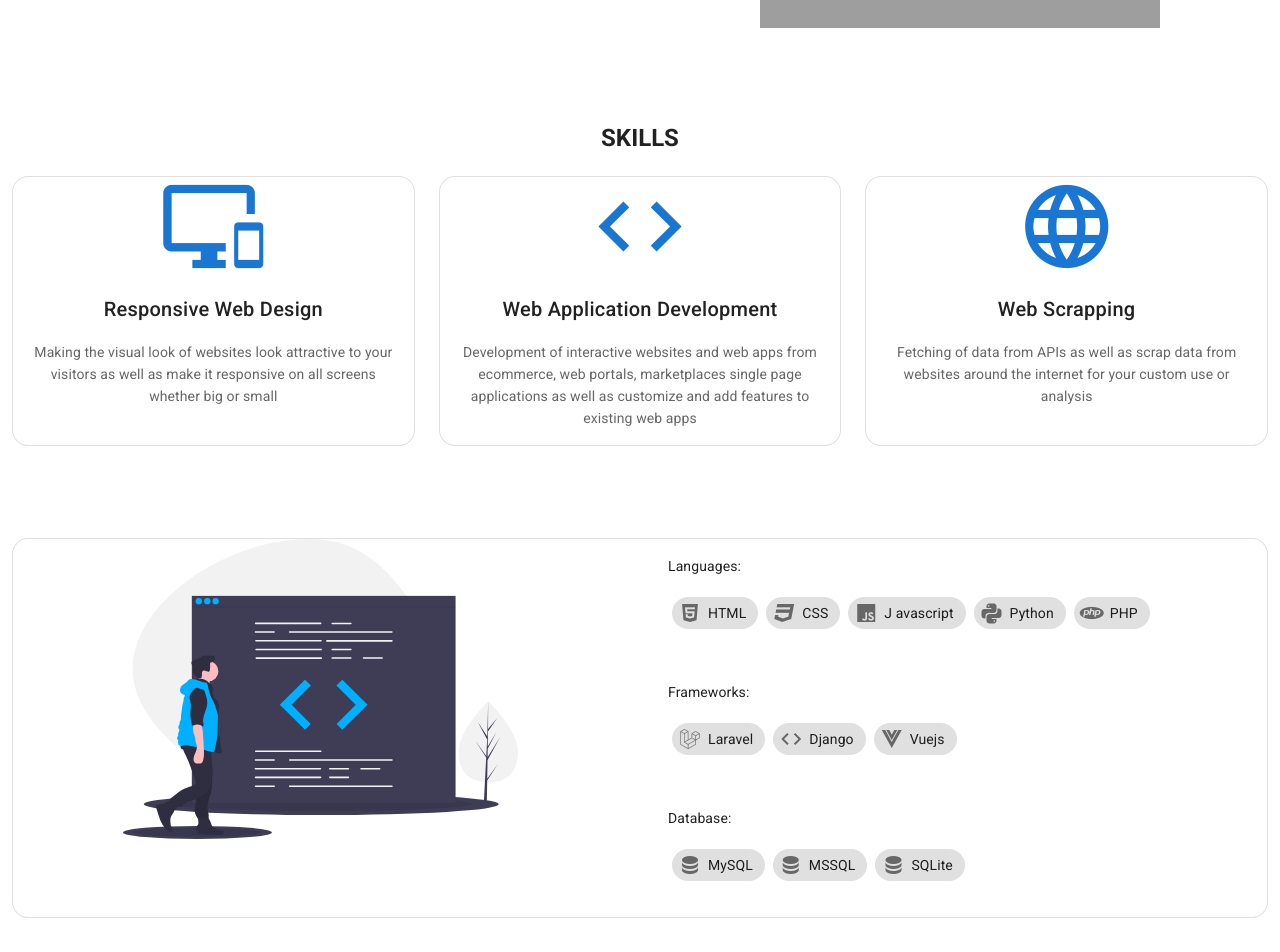
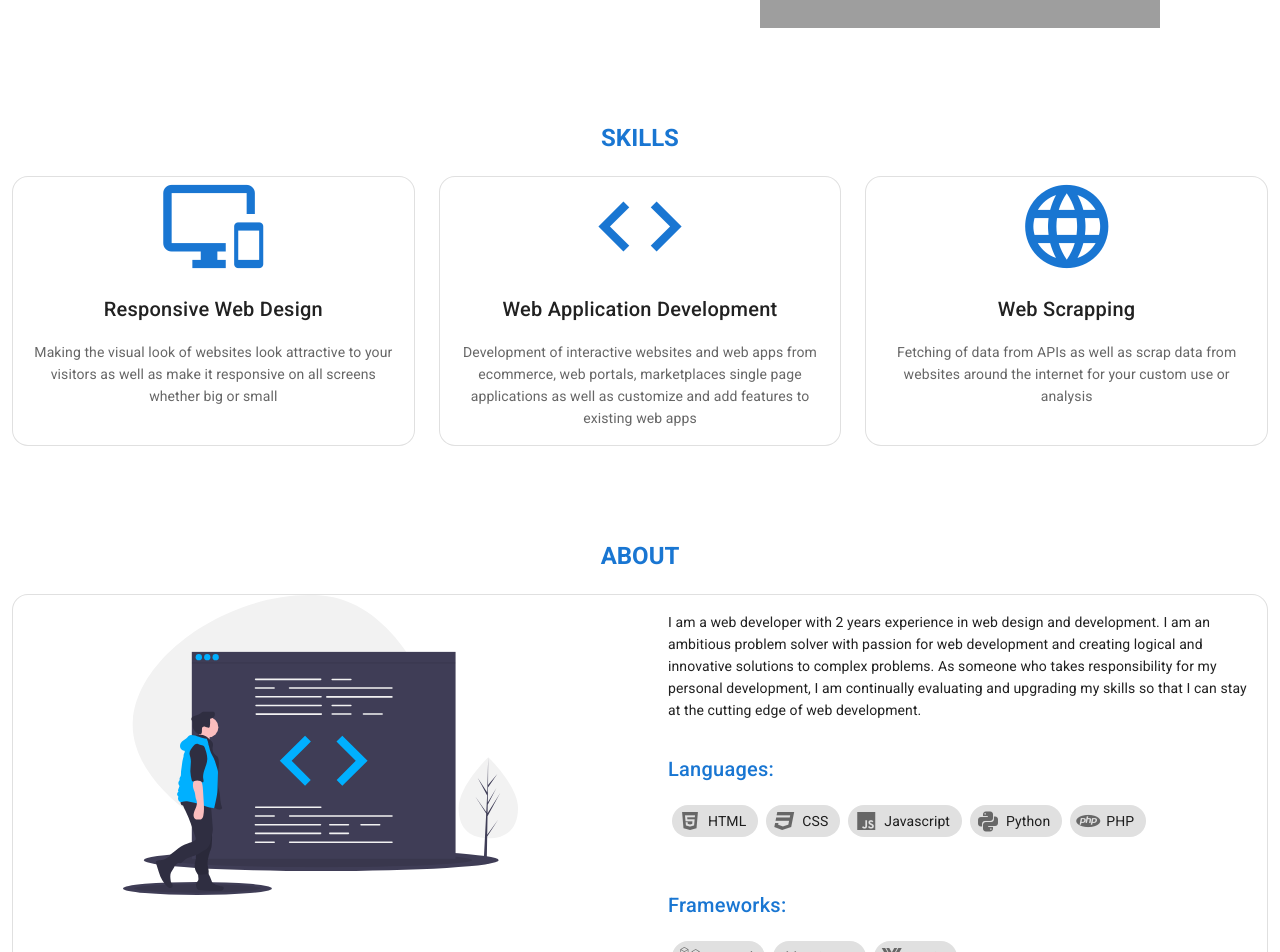
Before and after one commit to ignatius-mbugua/ignatius-mbugua.github.io, a Vue app: page / in a window 1280 px wide. Shown: the part 400-1352 px from the top of the page. Built offline with nearby package versions, Linux system fonts and the light colour scheme; grey boxes are pictures that could not be loaded.

Commit message:
update:content

```diff
--- a/src/components/About.vue
+++ b/src/components/About.vue
@@ -1,5 +1,6 @@
 <template>
   <section id="about" class="my-3 py-10">
+    <h1 class="primary--text text-uppercase pb-5 text-center">About</h1>
     <v-row>
       <v-col cols="12" sm="12">
         <v-card class="rounded-xl" outlined>
@@ -9,10 +10,20 @@
                 height="300px"
                 contain
                 src="../assets/img/undraw_code_review.svg"
+                alt="about image"
               ></v-img>
             </v-col>
             <v-col cols="12" sm="6">
-              <v-card-subtitle> Languages: </v-card-subtitle>
+              <v-card-text>
+                I am a web developer with 2 years experience in web design and
+                development. I am an ambitious problem solver with passion for
+                web development and creating logical and innovative solutions to
+                complex problems. As someone who takes responsibility for my
+                personal development, I am continually evaluating and upgrading
+                my skills so that I can stay at the cutting edge of web
+                development.
+              </v-card-text>
+              <v-card-title class="primary--text"> Languages: </v-card-title>
               <v-card-text>
                 <p>
                   <v-chip class="ma-1">
@@ -22,7 +33,7 @@
                     <v-icon left>mdi-language-css3</v-icon>CSS
                   </v-chip>
                   <v-chip class="ma-1">
-                    <v-icon left>mdi-language-javascript </v-icon>J avascript
+                    <v-icon left>mdi-language-javascript </v-icon> Javascript
                   </v-chip>
                   <v-chip class="ma-1">
                     <v-icon left>mdi-language-python</v-icon>Python
@@ -32,7 +43,7 @@
                   </v-chip>
                 </p>
               </v-card-text>
-              <v-card-subtitle> Frameworks: </v-card-subtitle>
+              <v-card-title class="primary--text"> Frameworks: </v-card-title>
               <v-card-text>
                 <p>
                   <v-chip class="ma-1">
@@ -46,7 +57,7 @@
                   </v-chip>
                 </p>
               </v-card-text>
-              <v-card-subtitle> Database: </v-card-subtitle>
+              <v-card-title class="primary--text"> Database: </v-card-title>
               <v-card-text>
                 <p>
                   <v-chip class="ma-1">
--- a/src/components/Header.vue
+++ b/src/components/Header.vue
@@ -13,6 +13,7 @@
           height="300px"
           contain
           src="../assets/img/undraw_dev_productivity.svg"
+          alt="header image"
         ></v-img>
       </v-col>
     </v-row>
--- a/src/components/Portfolio.vue
+++ b/src/components/Portfolio.vue
@@ -1,6 +1,6 @@
 <template>
   <section id="portfolio" class="my-3 py-10">
-    <h1 class="text-center text-uppercase pb-5">Portfolio</h1>
+    <h1 class="primary--text text-center text-uppercase pb-5">Portfolio</h1>
     <v-row>
       <v-col cols="12" sm="12" md="4" lg="3">
         <v-card class="rounded-xl d-flex flex-column" height="100%" outlined>
@@ -8,6 +8,7 @@
             class="white--text align-end"
             height="200px"
             src="../assets/img/patient_medical_drug_prescription.jpg"
+            alt="Medical Drug Prescription Prediction image"
             gradient="to bottom, rgba(0,0,0,.1), rgba(0,0,0,.8)"
           >
             <v-card-title>Medical Drug Prescription Prediction</v-card-title>
@@ -42,6 +43,7 @@
             class="white--text align-end"
             height="200px"
             src="../assets/img/doctor_drug_prescription.jpg"
+            alt="Doctor Drug Prescription System image"
             gradient="to bottom, rgba(0,0,0,.1), rgba(0,0,0,.8)"
           >
             <v-card-title>Doctor Drug Prescription System</v-card-title>
@@ -76,6 +78,7 @@
             class="white--text align-end"
             height="200px"
             src="../assets/img/compressed_projects_course.png"
+            alt="Course Advisory image"
             gradient="to bottom, rgba(0,0,0,.1), rgba(0,0,0,.8)"
           >
             <v-card-title>Course Advisory</v-card-title>
@@ -111,6 +114,7 @@
             class="white--text align-end"
             height="200px"
             src="../assets/img/compressed_projects_nanotech.png"
+            alt="Nanotech Website image"
             gradient="to bottom, rgba(0,0,0,.1), rgba(0,0,0,.8)"
           >
             <v-card-title>Nanotech Website</v-card-title>
--- a/src/components/Services.vue
+++ b/src/components/Skills.vue
@@ -1,6 +1,6 @@
 <template>
   <section id="services" class="text-center my-3 py-10">
-    <h1 class="text-uppercase pb-5">Skills</h1>
+    <h1 class="primary--text text-uppercase pb-5">Skills</h1>
     <v-row>
       <!-- Services -->
       <v-col cols="12" sm="12" md="4">
@@ -45,6 +45,6 @@
 
 <script>
 export default {
-  name: "Services",
+  name: "Skills",
 };
 </script>
--- a/src/views/Home.vue
+++ b/src/views/Home.vue
@@ -1,7 +1,7 @@
 <template>
   <v-container>
     <Header />
-    <Services />
+    <Skills />
     <About />
     <Portfolio />
     <ScrollToTop />
@@ -10,7 +10,7 @@
 
 <script>
 import Header from "@/components/Header";
-import Services from "@/components/Services";
+import Skills from "@/components/Skills";
 import About from "@/components/About";
 import Portfolio from "@/components/Portfolio";
 import ScrollToTop from "@/components/ScrollToTop";
@@ -18,7 +18,7 @@ import ScrollToTop from "@/components/ScrollToTop";
 export default {
   components: {
     Header,
-    Services,
+    Skills,
     About,
     Portfolio,
     ScrollToTop,
```
